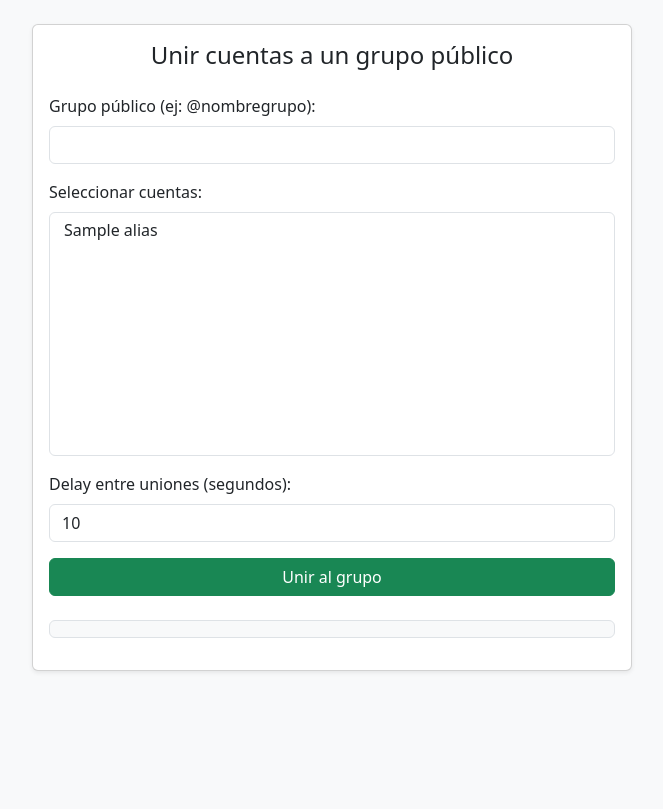
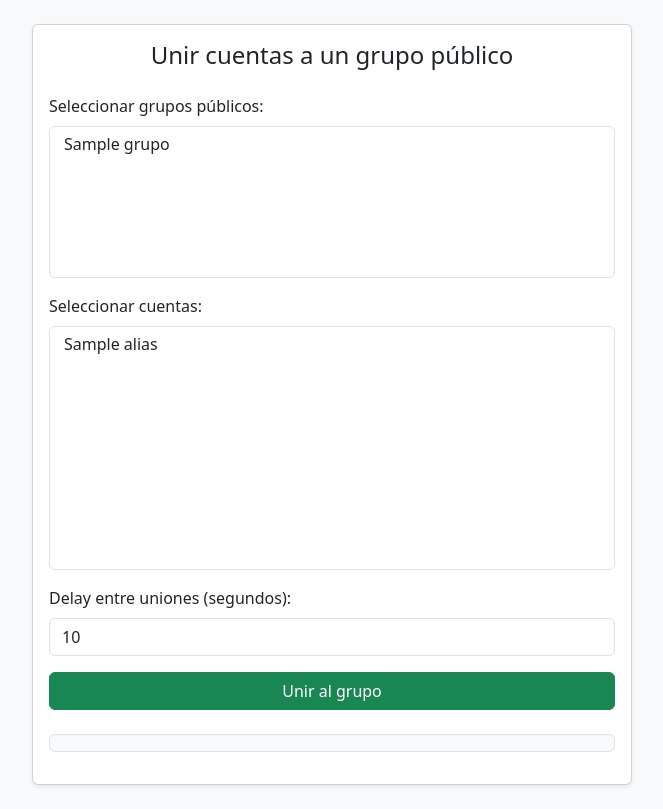
Before and after one commit to roofoftop-crypto/shill-app, a Flask app: template templates/gestionar_grupos.html in a window 1280 px wide. Shown: the whole page, without its empty margins (308-971 px from the left). Before the commit the page ends 672 px from the top, so only its background shows below. Run offline with Flask 3, Linux system fonts and the light colour scheme; the template is opened without the code that fills it: most values are stand-ins (such as "Sample title", 1, 10 or a date in 2020); parts of the project's set-up code (start-up, migrations or seed data) failed here and were passed over.

Commit message:
Soporte: lectura de tabla 'Grupos' desde Airtable para multiselect

```diff
--- a/templates/gestionar_grupos.html
+++ b/templates/gestionar_grupos.html
@@ -1,4 +1,3 @@
-<!-- templates/gestionar_grupos.html -->
 <!DOCTYPE html>
 <html lang="es">
 <head>
@@ -8,7 +7,6 @@
 </head>
 <body class="bg-light py-4">
 
-
 <div class="container">
   <div class="card shadow-sm mx-auto" style="max-width: 600px;">
     <div class="card-body">
@@ -16,8 +14,12 @@
 
       <form id="form-unir">
         <div class="mb-3">
-          <label for="grupo" class="form-label">Grupo público (ej: @nombregrupo):</label>
-          <input type="text" class="form-control" id="grupo" required />
+          <label for="grupos" class="form-label">Seleccionar grupos públicos:</label>
+          <select multiple class="form-select" id="grupos" size="6" required>
+            {% for grupo in grupos %}
+              <option value="{{ grupo.enlace }}">{{ grupo.nombre }}</option>
+            {% endfor %}
+          </select>
         </div>
 
         <div class="mb-3">
@@ -47,11 +49,20 @@
 <script>
   document.getElementById("form-unir").addEventListener("submit", async (e) => {
     e.preventDefault();
-    const grupo = document.getElementById("grupo").value;
-    const delay = document.getElementById("delay").value;
+
+    const grupos = Array.from(document.getElementById("grupos").selectedOptions).map(opt => opt.value);
+    const delay = parseInt(document.getElementById("delay").value);
     const options = document.getElementById("sessions").selectedOptions;
     const sessions = Array.from(options).map(o => o.value);
 
+    if (!grupos.length || !sessions.length) {
+      alert("Seleccioná al menos un grupo y una cuenta.");
+      return;
+    }
+
+    const resultado = [];
+
+    for (const grupo of grupos) {
       const res = await fetch("/agregar-a-grupo", {
         method: "POST",
         headers: { "Content-Type": "application/json" },
@@ -59,7 +70,10 @@
       });
 
       const data = await res.json();
-    document.getElementById("resultado").textContent = JSON.stringify(data, null, 2);
+      resultado.push(`Resultado para ${grupo}:\n${JSON.stringify(data, null, 2)}\n`);
+    }
+
+    document.getElementById("resultado").textContent = resultado.join("\n");
   });
 </script>
 
```
Also changed, not shown: routes/panel_routes.py (+14 -2 lines). Lines whose indentation alone changed are shown as unchanged.
